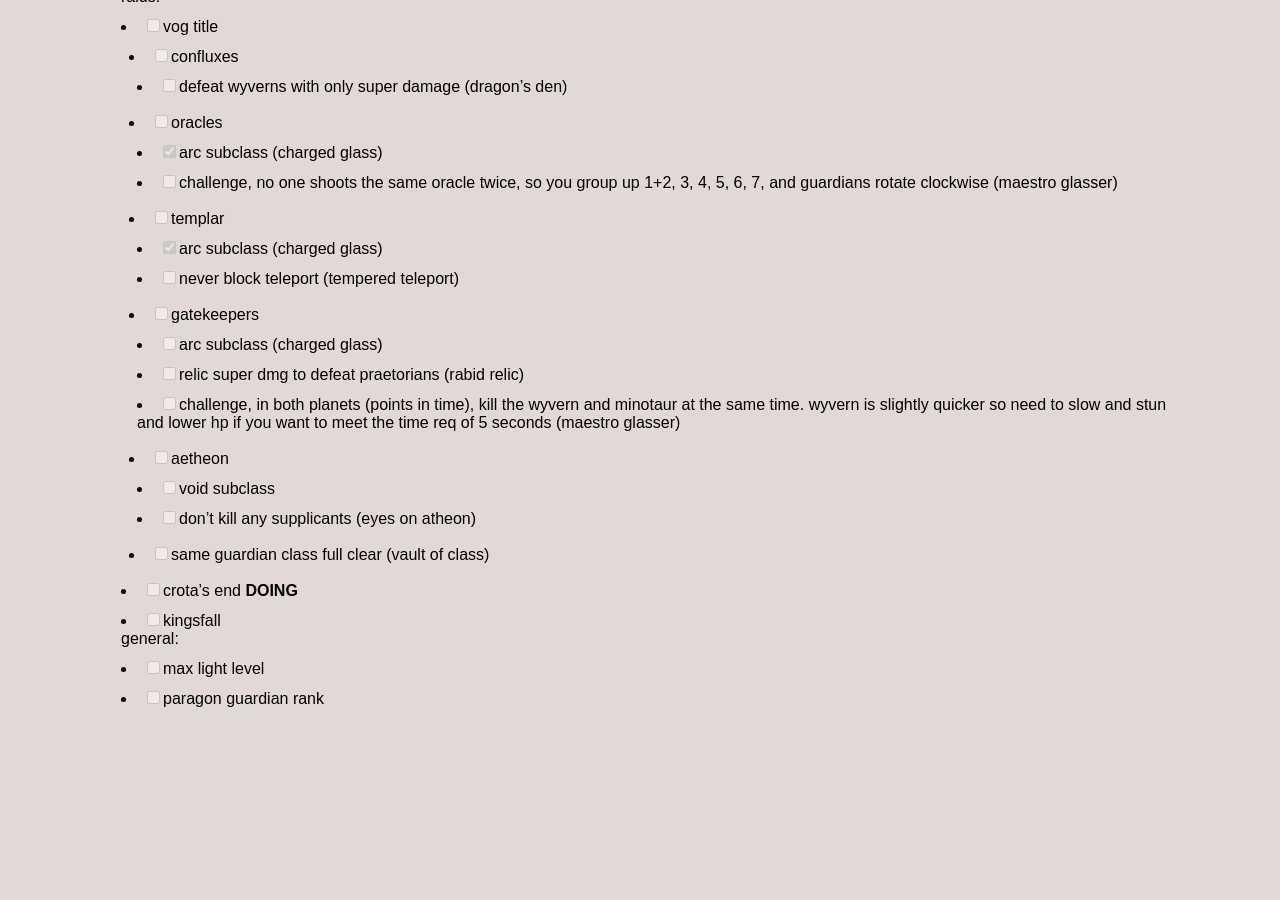
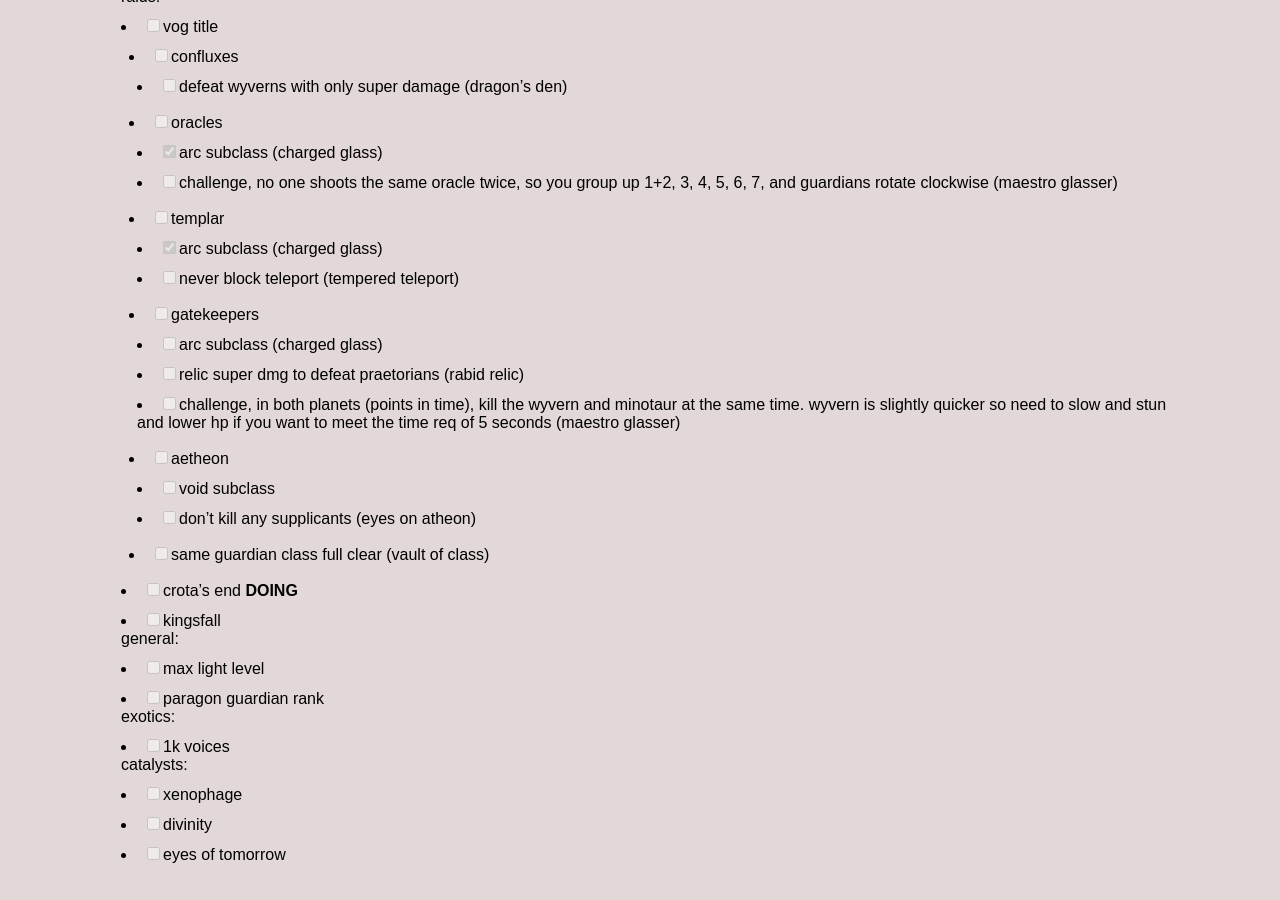
Before and after one commit to jsbaasi/jsbaasi.github.io, a Jekyll site: the page built from _posts/2026-07-02-destiny-projects.md, in a window 1280 px wide and 900 px high, scrolled down 703 px. Built offline with Jekyll 4.4.1, drawn with Linux system fonts in a browser that asks for light colours; before the commit the page ends 1447 px from its top, so only the background shows below that.

Commit message:
vault backup: 2026-07-03 19:23:49

```diff
--- a/_posts/2026-07-02-destiny-projects.md
+++ b/_posts/2026-07-02-destiny-projects.md
@@ -45,3 +45,9 @@
 general:
 - [ ] max light level
 - [ ] paragon guardian rank
+exotics:
+- [ ] 1k voices
+catalysts:
+- [ ] xenophage
+- [ ] divinity
+- [ ] eyes of tomorrow
```
